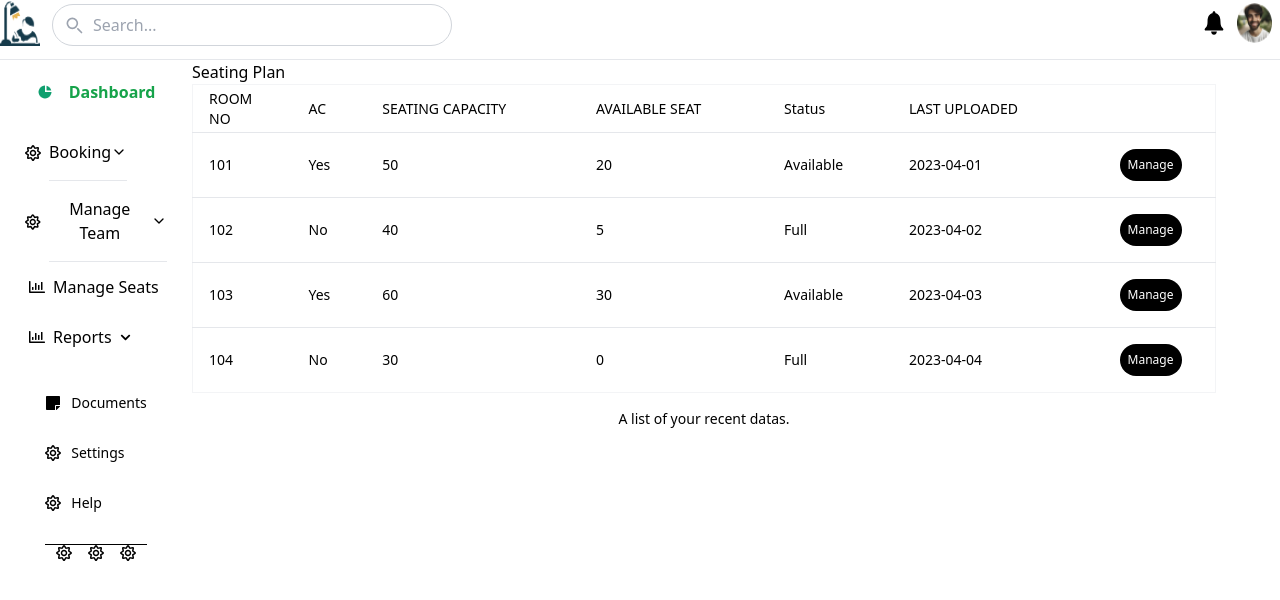
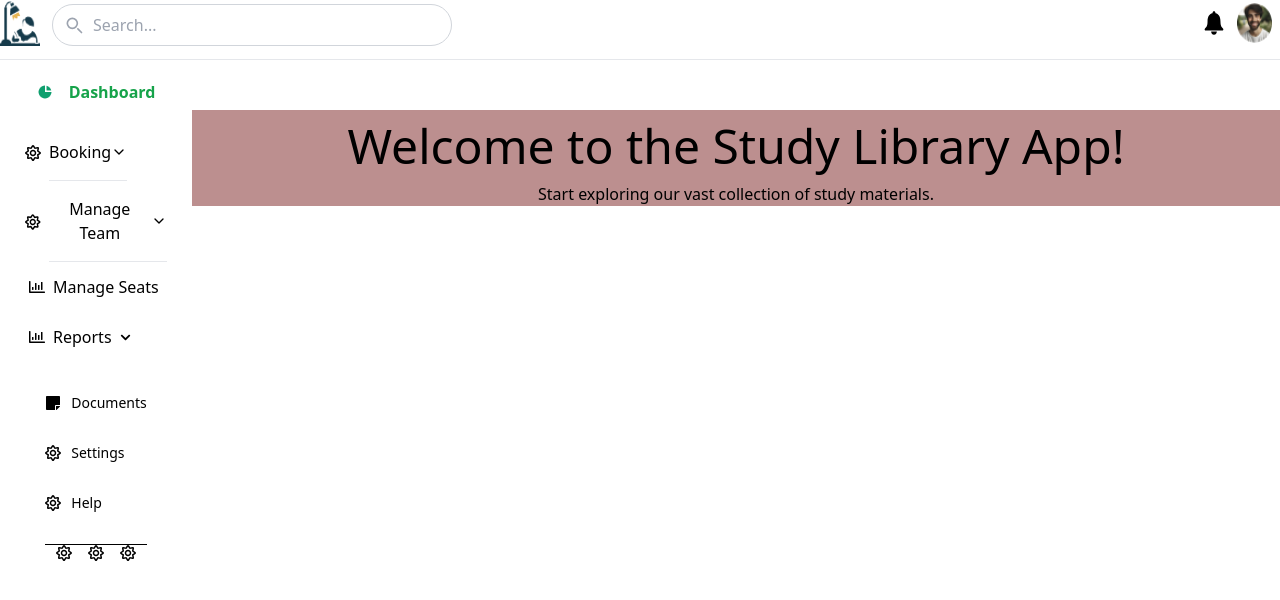
Before and after one commit to Harshksaw/Ekaant-StudyRoom-APP, a React (Vite) app in the folder admin/: page / in a window 1280 px wide. Shown: the top 600 px of the page. Built offline with nearby package versions, Linux system fonts and the light colour scheme.

Commit message:
refactor: Layout admin

```diff
--- a/admin/src/App.tsx
+++ b/admin/src/App.tsx
@@ -9,6 +9,8 @@ import { Permission, Search, View } from "./components";
 import Login from "./pages/Login";
 import ProtectedRoute from "./components/ProtectedRoute";
 import Register from "./pages/Register";
+import Home from "./pages/Home";
+import ProtectedLayout from "./components/ProtectedLayout";
 function App() {
   // const [count, setCount] = useState(0);
 
@@ -20,7 +22,12 @@ function App() {
           <Route path="/register" element={<Register />} />
           <Route path="/login" element={<Login />} />
           <Route element={<ProtectedRoute />}>
-            <Route path="/" element={<Dashboard />} />
+            <Route path="/" element={
+
+
+                 <Home/>
+
+              } />
             <Route path="/dashboard" element={<Dashboard />} />
             <Route path="/view" element={<View />} />
             <Route path="/permission" element={<Permission />} />
--- a/admin/src/components/Permission.tsx
+++ b/admin/src/components/Permission.tsx
@@ -1,6 +1,6 @@
 import React from "react";
 import Navbar from "./Navbar";
-import Sidebar from "./sidebar";
+import Sidebar from "./Sidebar";
 const Permission = () => {
   return (
     <div>
--- /dev/null
+++ b/admin/src/components/ProtectedLayout.tsx
@@ -0,0 +1,24 @@
+// ProtectedLayout.tsx
+import React from 'react';
+import Navbar from './Navbar';
+import Sidebar from './Sidebar';
+
+const ProtectedLayout: React.FC = ({ children }) => {
+  return (
+    <>
+      <div className="h-[60px] w-full border-b">
+        <Navbar />
+      </div>
+      <div className="flex">
+        <div className="basis-[15%] h-100vh">
+          <Sidebar />
+        </div>
+        <main className="flex-1">
+          {children}
+        </main>
+      </div>
+    </>
+  );
+};
+
+export default ProtectedLayout;
--- a/admin/src/components/ProtectedRoute.tsx
+++ b/admin/src/components/ProtectedRoute.tsx
@@ -1,10 +1,17 @@
 import exp from "constants";
 import React from "react";
 import { Navigate, Outlet } from "react-router-dom";
+import ProtectedLayout from "./ProtectedLayout";
 
 const ProtectedRoute = () => {
   const userToken = localStorage.getItem("token"); // Retrieve the user token from local storage
 
-  return !userToken ? <Outlet /> : <Navigate to="/login" />;
+  return !userToken ? (
+    <ProtectedLayout>
+      <Outlet />
+    </ProtectedLayout>
+  ) : (
+    <Navigate to="/login" />
+  );
 };
 export default ProtectedRoute;
--- a/admin/src/components/Search.tsx
+++ b/admin/src/components/Search.tsx
@@ -1,6 +1,6 @@
 import React from "react";
 import Navbar from "./Navbar";
-import Sidebar from "./sidebar";
+import Sidebar from "./Sidebar";
 const Search = () => {
   const [search, setSearch] = React.useState("search");
   React.useEffect(() => {
--- a/admin/src/components/View.tsx
+++ b/admin/src/components/View.tsx
@@ -1,20 +1,14 @@
 import React from "react";
 import Navbar from "./Navbar";
-import Sidebar from "./sidebar";
+import Sidebar from "./Sidebar";
 // import Sidebar from "./Sidebar";
 
 const View = () => {
   return (
     <div>
-      <div className="h-[60px] w-full border-b">
-        <Navbar />
-      </div>
-      <div className="flex">
-        <div className="basis-[15%] h-100vh">
+
           <Sidebar />
-        </div>
-        <div className="basis-[80%]">view</div>
-      </div>
+
     </div>
   );
 };
--- a/admin/src/components/index.ts
+++ b/admin/src/components/index.ts
@@ -1,4 +1,4 @@
-import Sidebar from "./sidebar";
+import Sidebar from "./Sidebar";
 import View from "./View";
 import Permission from "./Permission";
 import Search from "./Search";
--- a/admin/src/pages/Dashboard.tsx
+++ b/admin/src/pages/Dashboard.tsx
@@ -7,20 +7,13 @@ import { TableDemo } from "@/components/table/Table";
 const Dashboard = () => {
   return (
     <div>
-      <div className="h-[60px] w-full border-b">
-        <Navbar />
-      </div>
-      <div className="flex">
-        <div className="basis-[15%] h-100vh">
-          <Sidebar />
-        </div>
-        <div className="basis-[80%]">
+
           Seating Plan
           <TableDemo />
           {/* <Seats /> */}
-        </div>
-      </div>
-      <div>{/* <Table /> */}</div>
+
+
+
     </div>
   );
 };
--- /dev/null
+++ b/admin/src/pages/Home.tsx
@@ -0,0 +1,15 @@
+import React from 'react';
+
+
+
+    const Home: React.FC = () => {
+        return (
+            <div style={{ textAlign: 'center', marginTop: '50px', backgroundColor:'rosybrown' }}>
+                <h1 style={{ fontSize: '3rem' }}>Welcome to the Study Library App!</h1>
+                <p>Start exploring our vast collection of study materials.</p>
+            </div>
+        );
+    };
+
+
+    export default Home;
```
